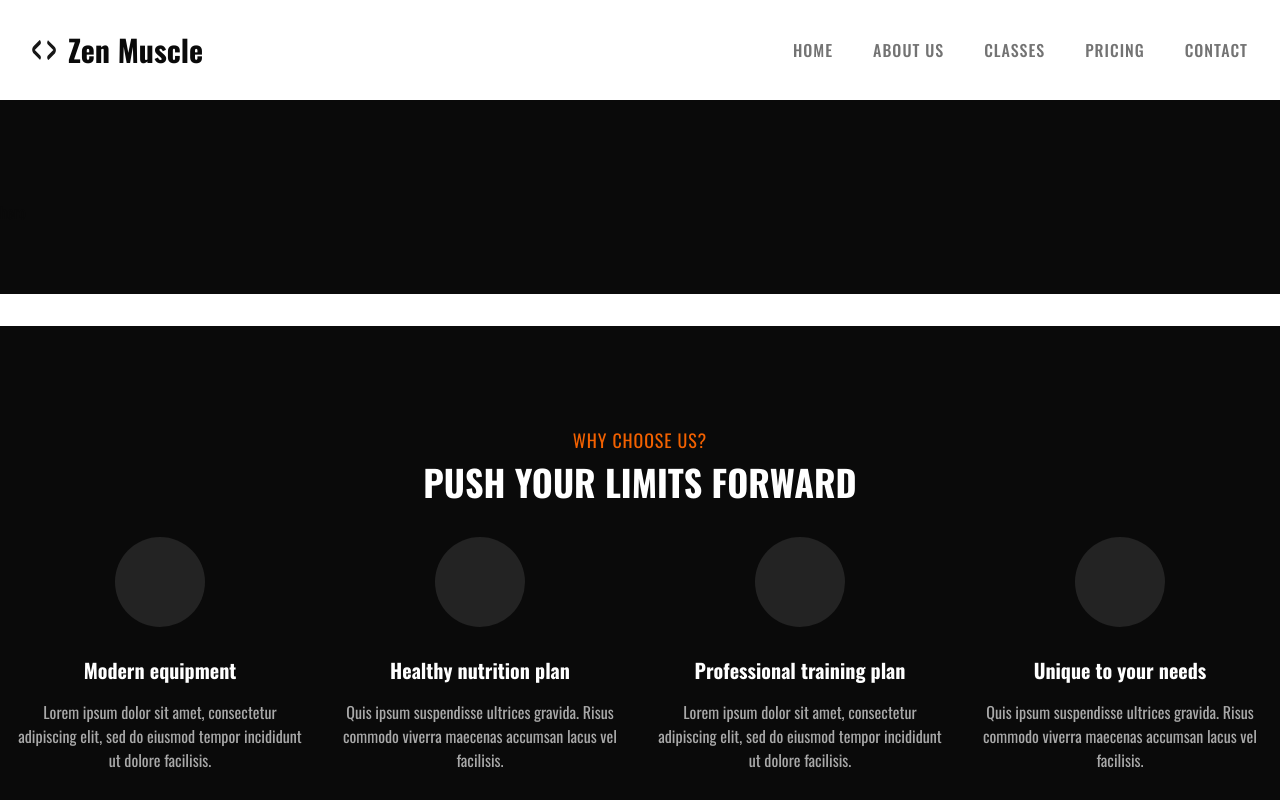
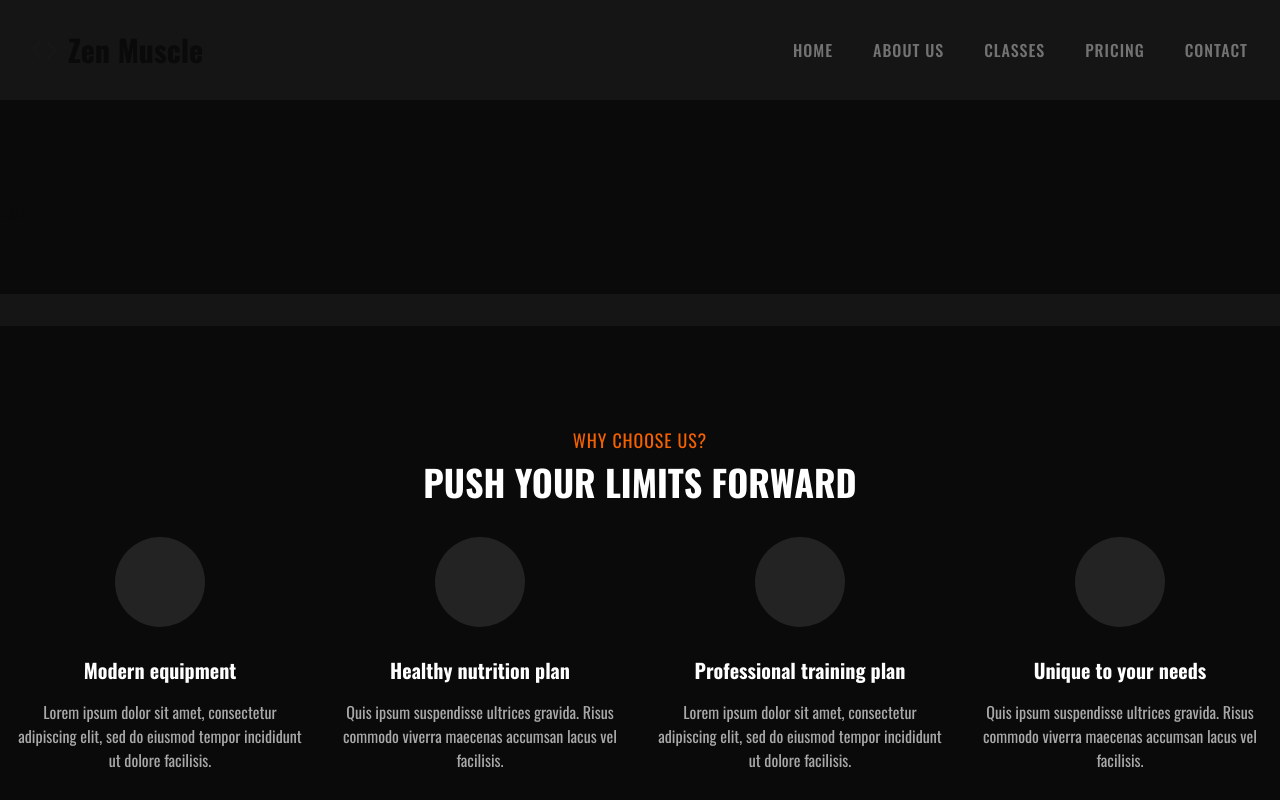
Before and after one commit to felipe-muner/podium-gym, a Next.js app: page / in a window 1280 px wide. Shown: the top 800 px of the page. Built offline with nearby package versions, Linux system fonts and the light colour scheme.

Commit message:
feat: set background color

```diff
--- a/app/layout.tsx
+++ b/app/layout.tsx
@@ -30,7 +30,7 @@ export default function RootLayout({
   return (
     <html lang="en">
       <body
-        className={`${oswald.variable} ${mulish.variable} antialiased`}
+        className={`${oswald.variable} ${mulish.variable} antialiased bg-brand-background-2`}
       >
         <Header />
         {children}
```
